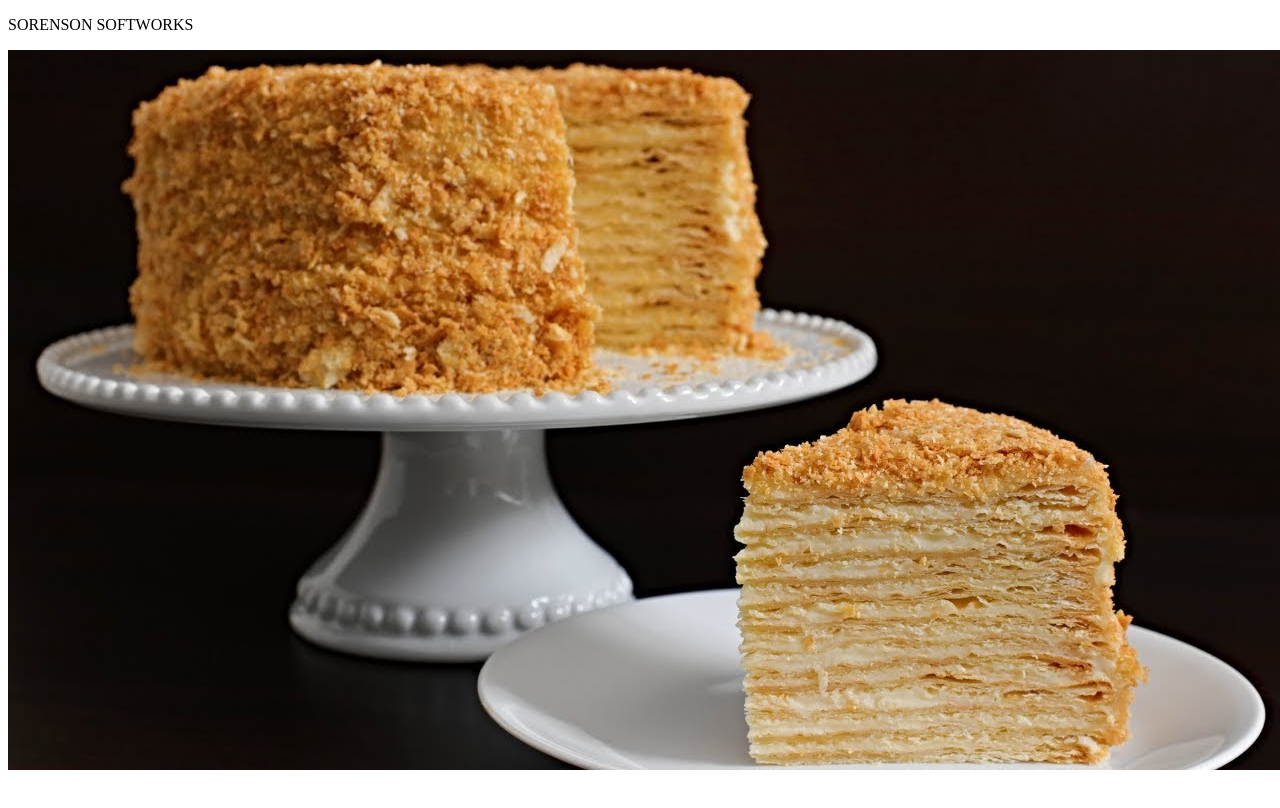
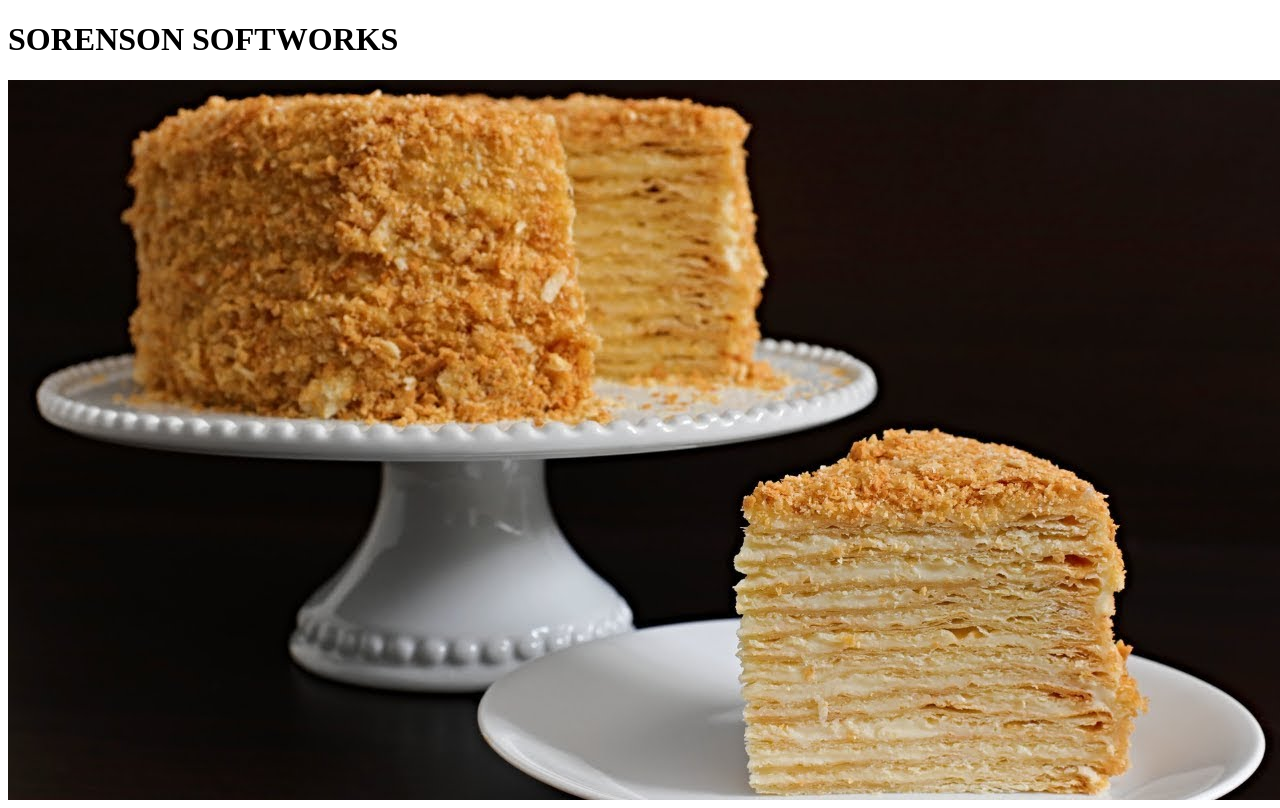
Before and after one commit to windersan/sorenson, a plain HTML site: page index.html in a window 1280 px wide. Drawn offline with Linux system fonts and the light colour scheme.

Commit message:
Update index.html

```diff
--- a/index.html
+++ b/index.html
@@ -6,7 +6,7 @@
 <title>Sorenson Softworks</title> </head>
 
 <body>
-    <p>SORENSON SOFTWORKS</p>
+    <h1>SORENSON SOFTWORKS</h1>
 
     <img src="napoleon.jpg">
 </body>
```
